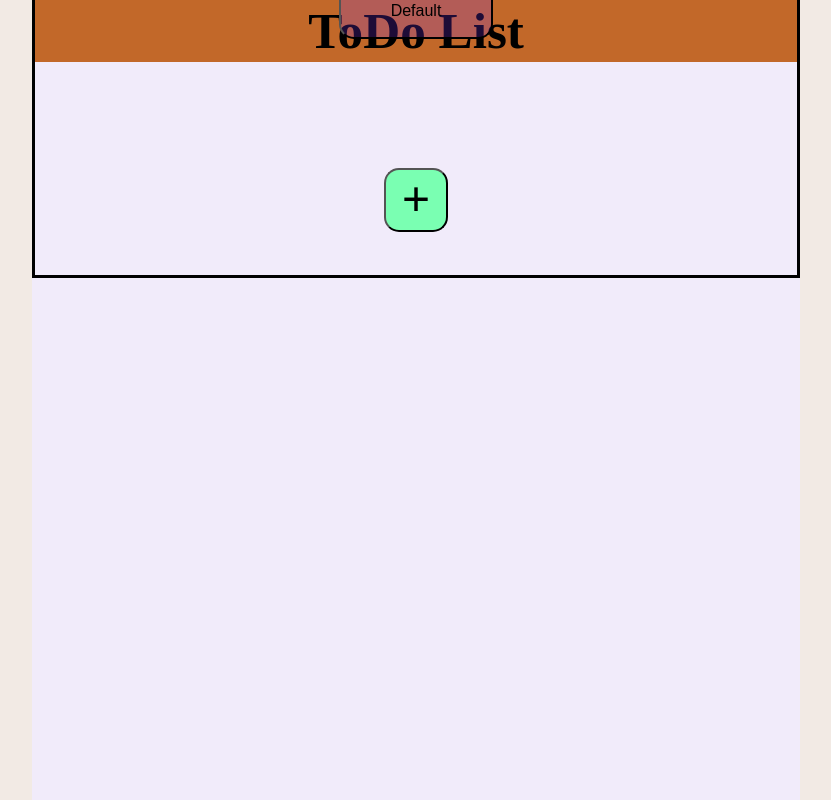
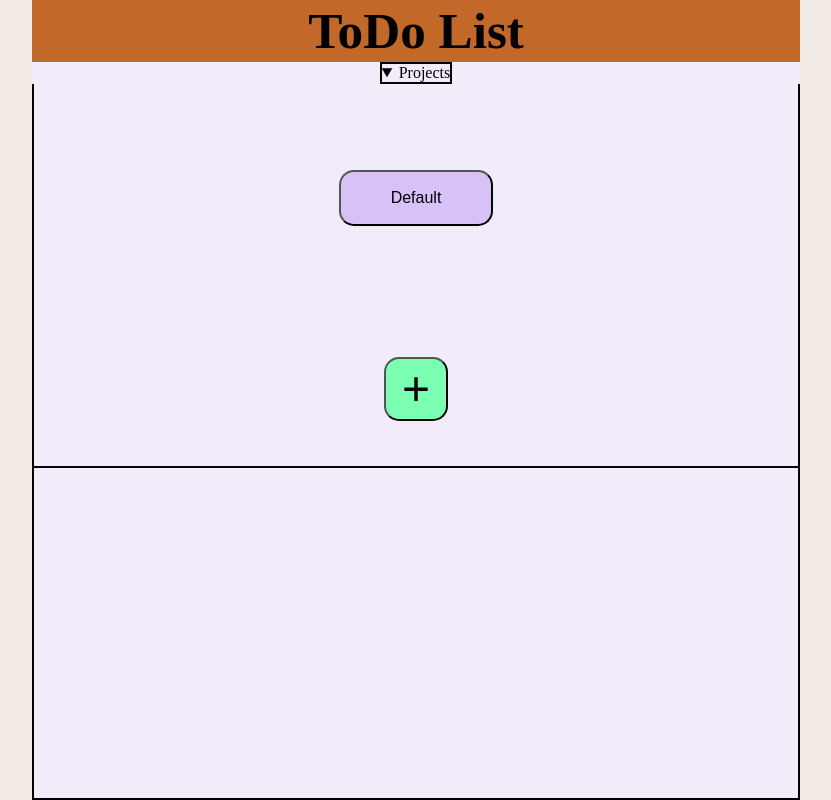
Before and after one commit to Aureatus/ToDoList, a website built with webpack: page dist/index.html in a window 1280 px wide. Shown: the whole page, without its empty margins (224-1055 px from the left). Built offline with nearby package versions, Linux system fonts and the light colour scheme.

Commit message:
Added and styled a ToDo section underneath the projects sectrion

```diff
--- a/src/appDomManip.js
+++ b/src/appDomManip.js
@@ -37,8 +37,10 @@ const domManip = () => {
       submit.type = "submit";
       let details = document.createElement("details");
       details.open = true;
+      details.classList.add("projectSectionContainer");
       let summary = document.createElement("summary");
       summary.textContent = "Projects";
+      let toDoSection = document.createElement("toDoSection");
       return {
         container,
         h1,
@@ -54,6 +56,7 @@ const domManip = () => {
         submit,
         details,
         summary,
+        toDoSection,
       };
     };
 
@@ -71,7 +74,8 @@ const domManip = () => {
       input2,
       submit,
       details,
-      summary
+      summary,
+      toDoSection
     ) => {
       document.body.appendChild(container);
       container.appendChild(h1);
@@ -87,6 +91,7 @@ const domManip = () => {
       form.appendChild(label2);
       form.appendChild(input2);
       form.appendChild(submit);
+      container.appendChild(toDoSection);
     };
 
     return {
--- a/src/style.css
+++ b/src/style.css
@@ -46,6 +46,7 @@ projectsection {
   align-items: center;
   border-color: black;
   border-style: solid;
+  border-width: 0px 2px 2px 2px;
   height: 30vmax;
   width: 60vw;
   box-sizing: border-box;
@@ -91,7 +92,6 @@ details {
   flex-direction: column;
   justify-content: center;
   align-items: center;
-  height: 2vmax;
   width: 60vw;
   box-sizing: border-box;
 }
@@ -99,5 +99,15 @@ details > summary {
   text-align: center;
   border-color: black;
   border-style: solid;
+  border-width: 2px 2px 2px 2px;
   cursor: default;
+  margin: 0%;
 }
+
+toDoSection {
+  flex: 1;
+  width: 60vw;
+  border-width: 0px 2px 2px 2px;
+  border-style: solid;
+  box-sizing: border-box;
+}
```
